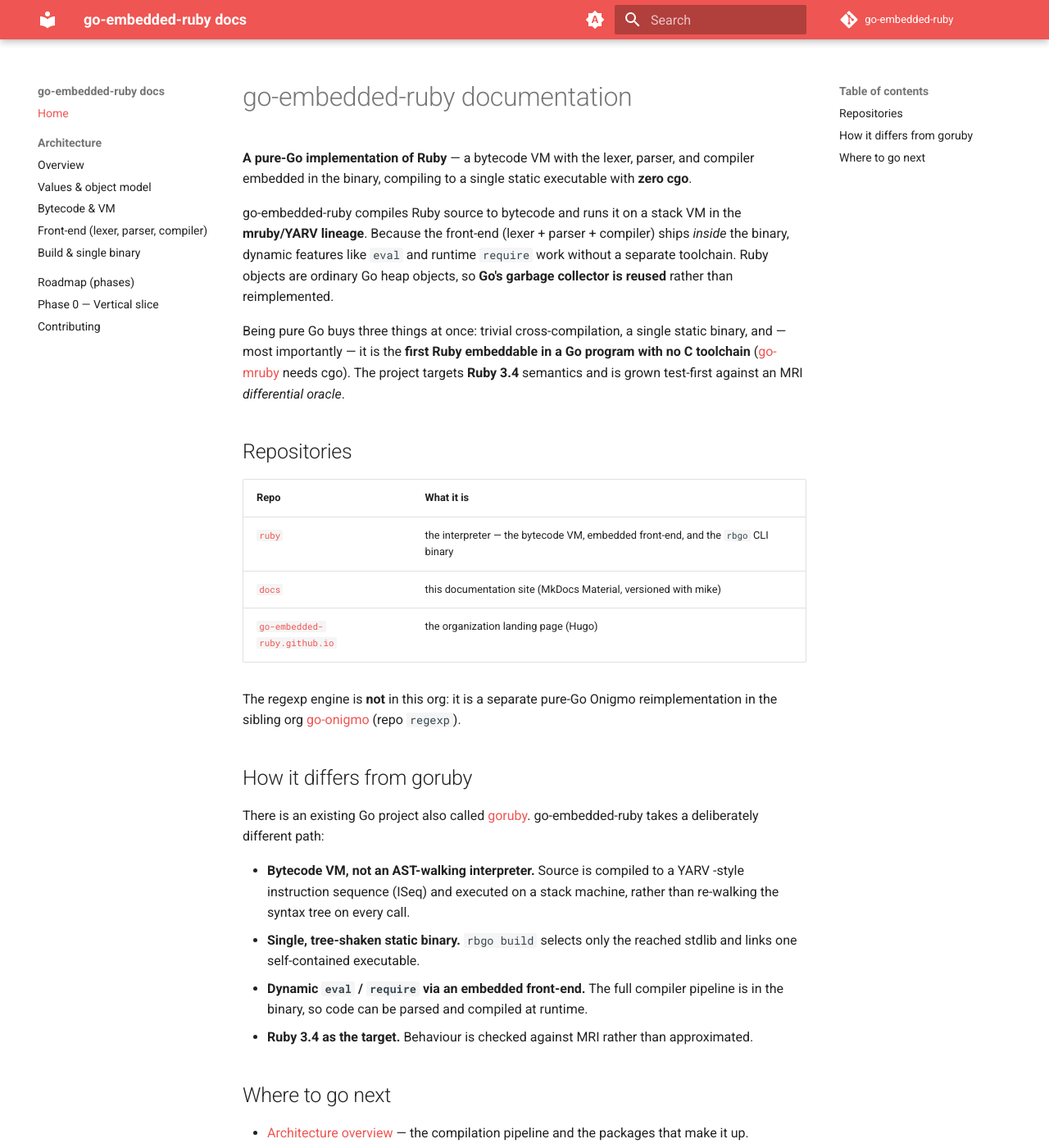
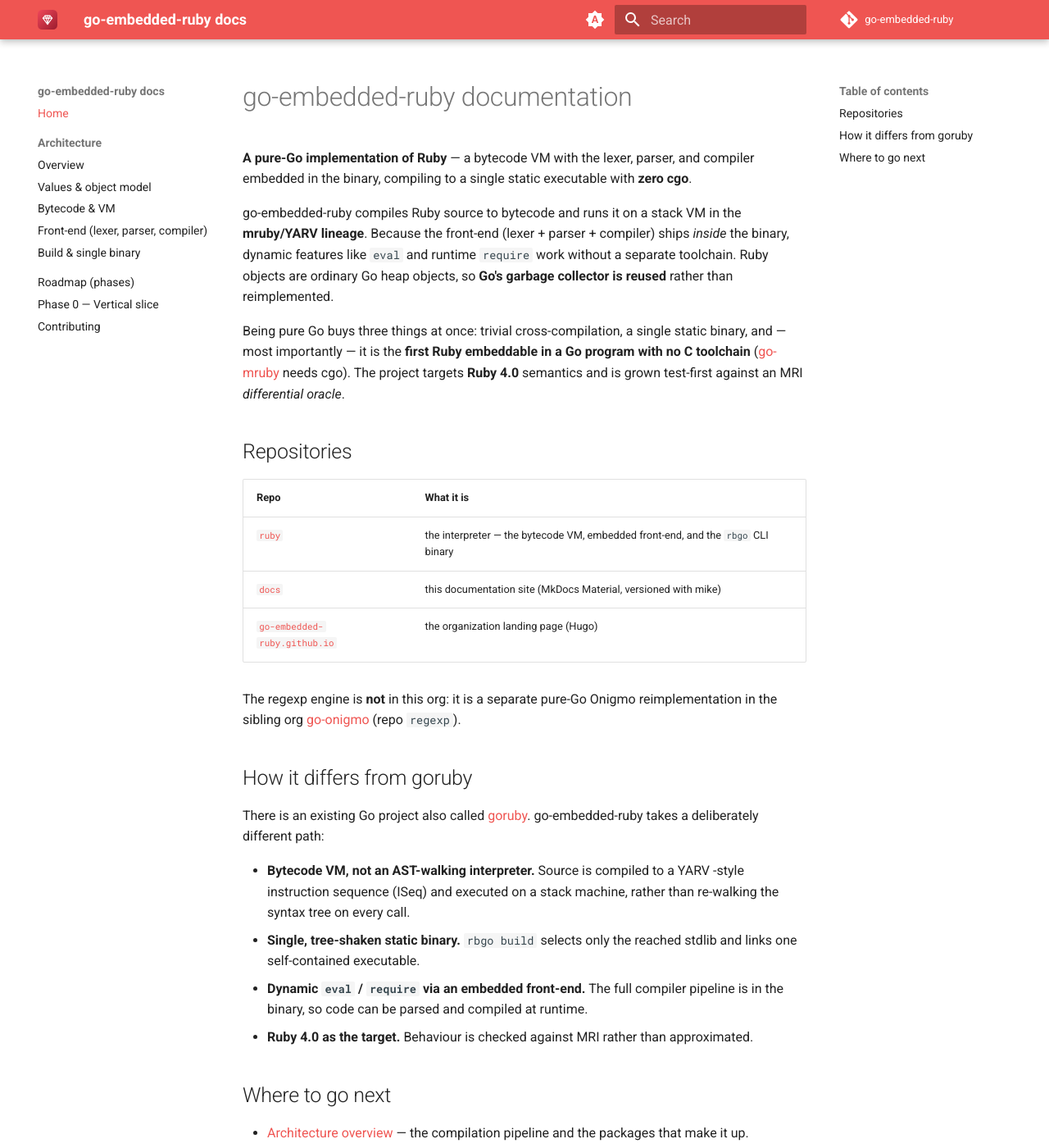
Before and after one commit to go-embedded-ruby/docs, an MkDocs documentation site: the page built from docs/index.md, in a window 1280 px wide and 1400 px high. Shown: the whole window at 82% size. Built offline with MkDocs 1.6.1 and Material for MkDocs 9.7.7, drawn with Linux system fonts in a browser that asks for light colours; the version menu is left out.

Commit message:
docs: retarget to Ruby 4.0
Co-Authored-By: Claude Opus 4.8 (1M context) <noreply@anthropic.com>

```diff
--- a/docs/index.md
+++ b/docs/index.md
@@ -13,7 +13,7 @@ work without a separate toolchain. Ruby objects are ordinary Go heap objects, so
 Being pure Go buys three things at once: trivial cross-compilation, a single
 static binary, and — most importantly — it is the **first Ruby embeddable in a
 Go program with no C toolchain** ([go-mruby][go-mruby] needs cgo). The project
-targets **Ruby 3.4** semantics and is grown test-first against an MRI
+targets **Ruby 4.0** semantics and is grown test-first against an MRI
 *differential oracle*.
 
 ## Repositories
@@ -39,7 +39,7 @@ takes a deliberately different path:
   stdlib and links one self-contained executable.
 - **Dynamic `eval` / `require` via an embedded front-end.** The full compiler
   pipeline is in the binary, so code can be parsed and compiled at runtime.
-- **Ruby 3.4 as the target.** Behaviour is checked against MRI rather than
+- **Ruby 4.0 as the target.** Behaviour is checked against MRI rather than
   approximated.
 
 ## Where to go next
--- a/mkdocs.yml
+++ b/mkdocs.yml
@@ -7,6 +7,8 @@ edit_uri: ""
 
 theme:
   name: material
+  logo: assets/logo.svg
+  favicon: assets/logo.svg
   features:
     - navigation.sections
     - navigation.top
```
Also changed, not shown: docs/roadmap.md (+1 -1 lines), docs/assets/logo.svg (added).
